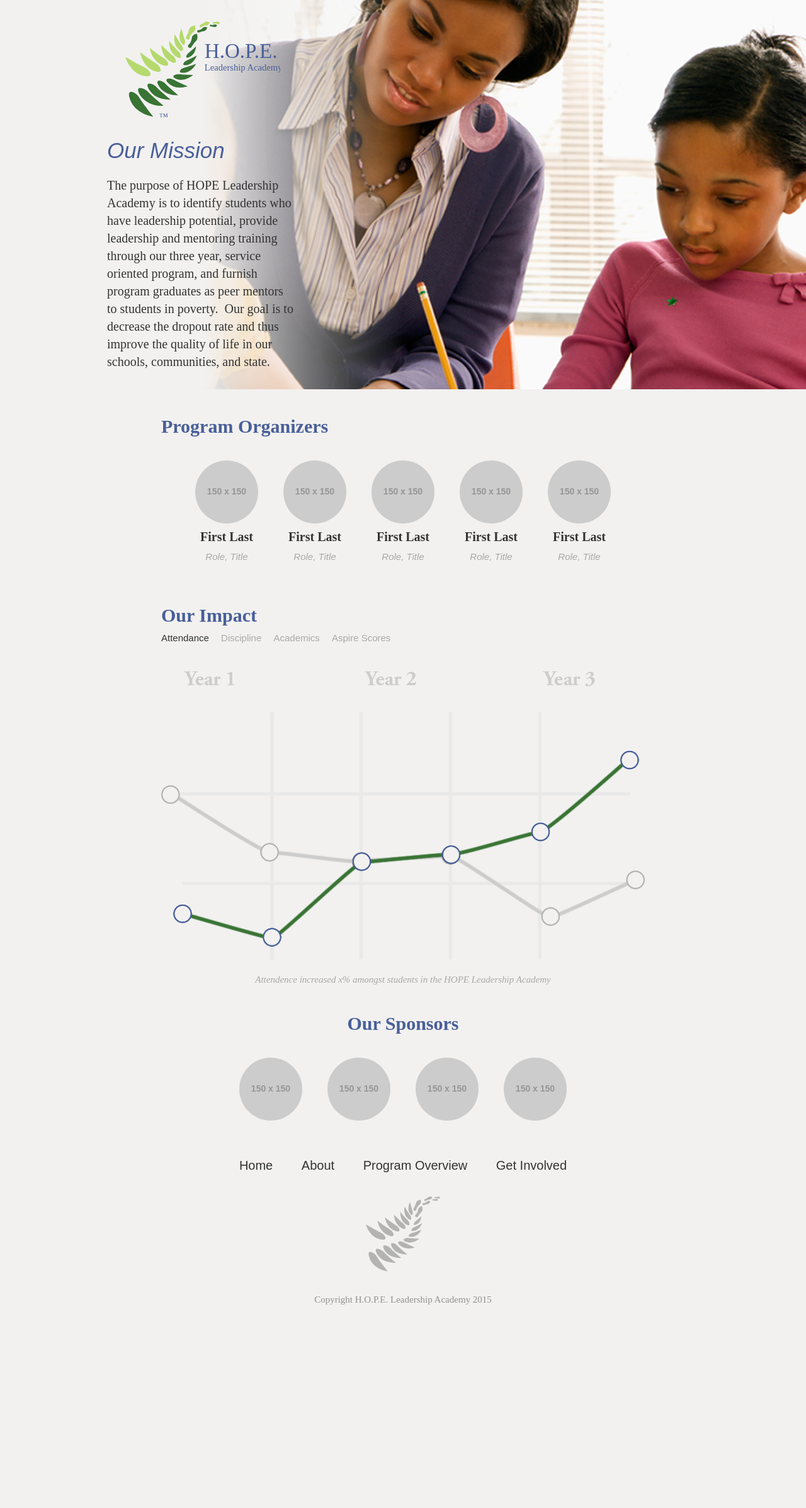
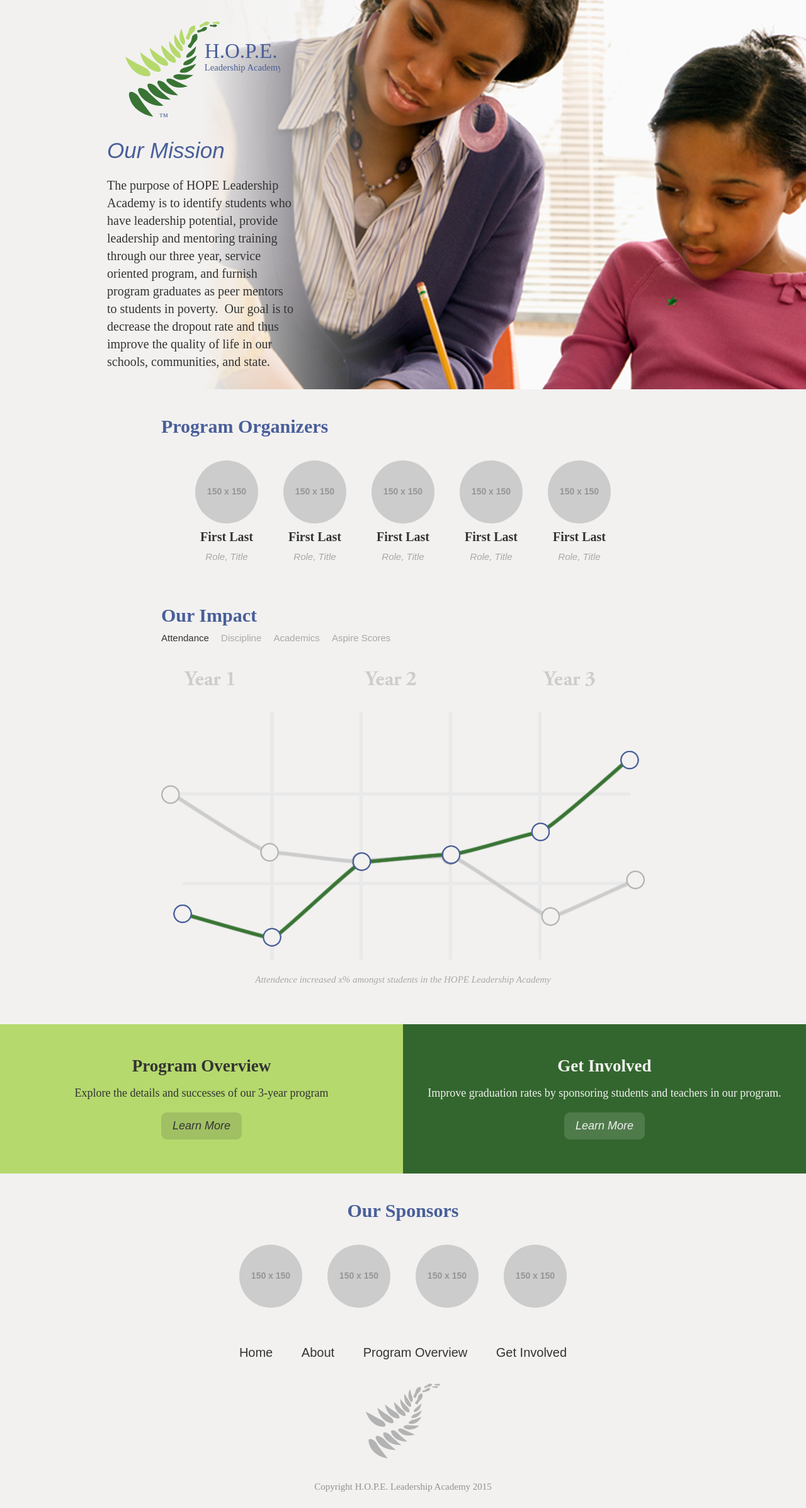
Before and after one commit to TrimMedia/HOPE, a Jekyll site: the page built from about/index.html, in a window 1280 px wide. Shown: the whole page at 63% size. Built offline with Jekyll 4.4.1, drawn with Linux system fonts in a browser that asks for light colours; before the commit the page ends 2097 px from its top, so only the background shows below that.

Commit message:
Create and style /about and /program pages. Minor style adjustments.

```diff
--- a/about/index.html
+++ b/about/index.html
@@ -78,4 +78,41 @@
 			</figure>
 		</li>
 	</ul>
+	<script>
+		var graphLinks = document.querySelector("#graph-links").querySelectorAll(".link-list__item");
+		var graphs = document.querySelector("#graphs").querySelectorAll("figure");
+
+		for (var i = 0; i < graphLinks.length; i++) {
+			graphLinks[i].addEventListener("click",function(){
+				for (var i = 0; i < graphs.length; i++) {
+					if(graphs[i].id == this.id){
+						graphs[i].classList.remove("u-hidden");
+					}else{
+						graphs[i].classList.add("u-hidden");
+					}
+				};
+				for (var i = 0; i < graphLinks.length; i++) {
+					if(graphLinks[i].id == this.id){
+						this.classList.remove("link-list__item");
+					  	this.classList.add("link-list__item--active");
+					}else{
+					  	graphLinks[i].classList.remove("link-list__item--active");
+					  	graphLinks[i].classList.add("link-list__item");
+					}
+				};
+			});
+		}
+	</script>
 </section>
+<ul class="cta-list">
+	<li class="cta-list__item light-green-bg">
+		<h2>Program Overview</h2>
+		<p>Explore the details and successes of our 3-year program</p>
+		<a class="button" href="/program">Learn More</a>
+	</li>
+	<li class="cta-list__item dark-green-bg">
+		<h2>Get Involved</h2>
+		<p>Improve graduation rates by sponsoring students and teachers in our program.</p>
+		<a class="button" href="/donate">Learn More</a>
+	</li>
+</ul>
--- a/css/main.css
+++ b/css/main.css
@@ -353,7 +353,8 @@
   overflow-x: scroll;
   overflow-y: hidden;
   white-space: nowrap;
-  font-size: .75em; }
+  font-size: .75em;
+  -webkit-overflow-scrolling: touch; }
   .link-list--interactive > .link-list__item, .link-list--interactive > .link-list__item--active {
     display: inline-block;
     margin-right: 1em;
@@ -397,6 +398,13 @@
     font-size: 1em;
     margin-top: 0; }
 
+.graph-list {
+  margin-bottom: 1em;
+  padding-bottom: 1em; }
+
+.graph-list__item:last-child {
+  margin-bottom: 1em; }
+
 .graph-list__item figcaption {
   font-family: "Avenir";
   font-size: .75em;
@@ -433,7 +441,6 @@
 
 .cta-list {
   text-align: center;
-  margin: 0;
   display: -webkit-box;
   display: -webkit-flex;
   display: -ms-flexbox;
@@ -441,6 +448,9 @@
   -webkit-flex-wrap: wrap;
       -ms-flex-wrap: wrap;
           flex-wrap: wrap; }
+
+header + .cta-list {
+  margin-top: 0; }
 
 .cta-list__item {
   -webkit-flex-basis: 20em;
@@ -506,7 +516,9 @@
     line-height: 2em; }
 
 .timeline {
-  position: relative; }
+  position: relative;
+  margin-bottom: 1em;
+  padding-bottom: 1em; }
   .timeline:after {
     position: absolute;
     top: 0;
@@ -537,13 +549,15 @@
   position: absolute;
   bottom: -webkit-calc(1.5em - 2px);
   bottom: calc(1.5em - 2px);
-  z-index: -1; }
+  z-index: -1;
+  margin-bottom: 1em; }
 
 .timeline-list {
   overflow-x: scroll;
   overflow-y: hidden;
   white-space: nowrap;
-  z-index: 0; }
+  z-index: 0;
+  -webkit-overflow-scrolling: touch; }
 
 .timeline-list__item, .timeline-list__item--year {
   display: inline-block;
--- a/package.json
+++ b/package.json
@@ -10,5 +10,6 @@
     "grunt-sass": "^1.1.0-beta",
     "grunt-shell": "^1.1.2",
     "load-grunt-tasks": "~0.6.0"
-  }
+  },
+  "dependencies": {}
 }
--- a/styles.html
+++ b/styles.html
@@ -117,6 +117,7 @@
       </ul>
       <div class="timeline__line"></div>
     </div>
+
     <script>
       var timelineLinks = document.querySelector("#timeline-links").querySelectorAll(".link-list__item");
       var timeline = document.querySelector(".timeline-list");
```
Also changed, not shown: _sass/_components.scss (+17 -1 lines), program/index.html (added, +103 -0 lines), css/main.min.css, 1 other file.
